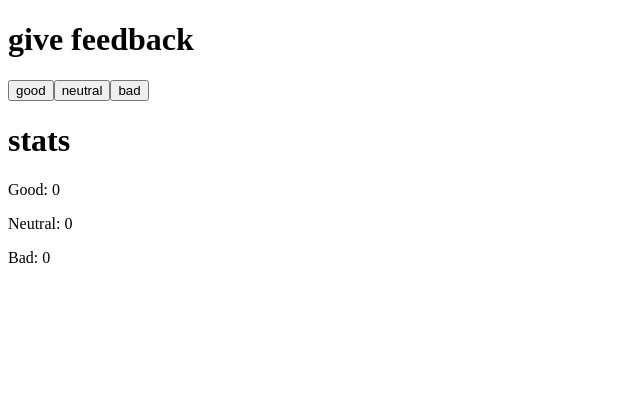
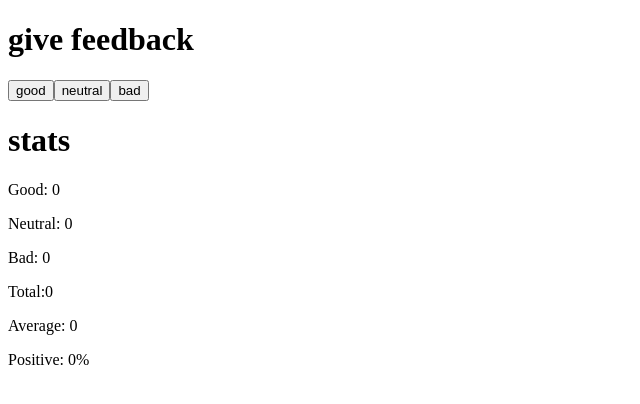
Before and after one commit to JanneWald/Full-Stack-Open, a React (Vite) app in the folder assignnments/part1/unicafe/: page / in a window 1280 px wide. Shown: the top 404 px of the page, without its empty margins (0-640 px from the left). Built offline with nearby package versions, Linux system fonts and the light colour scheme.

Commit message:
1.7 exercises

```diff
--- a/assignnments/part1/unicafe/src/App.jsx
+++ b/assignnments/part1/unicafe/src/App.jsx
@@ -6,6 +6,31 @@ const Button = ({name, handleClick}) => {
   )
 }
 
+const Average = ({good, neutral, bad}) => {
+  const total = good + neutral + bad
+  if (total == 0)
+    return (
+      <p>Average: 0</p>
+    )
+  else{
+    return(
+      <p>Average: {(good - bad) / total}</p>
+    )
+  }
+}
+
+const Positive = ({good, neutral, bad}) => {
+  const total = good + neutral + bad
+  if (total == 0)
+    return (
+      <p>Positive: 0%</p>
+    )
+  else{
+    return(
+      <p>Positive: {(good + neutral) / total * 100}%</p>
+    )
+  }
+}
 const App = () => {
   // save clicks of each button to its own state
   const [good, setGood] = useState(0)
@@ -22,6 +47,9 @@ const App = () => {
       <p>Good: {good}</p>
       <p>Neutral: {neutral}</p>
       <p>Bad: {bad}</p>
+      <p>Total:{good + neutral + bad}</p>
+      <Average good={good} neutral={neutral} bad={bad}/>
+      <Positive good={good} neutral={neutral} bad={bad}/>
     </div>
   )
 }
```
